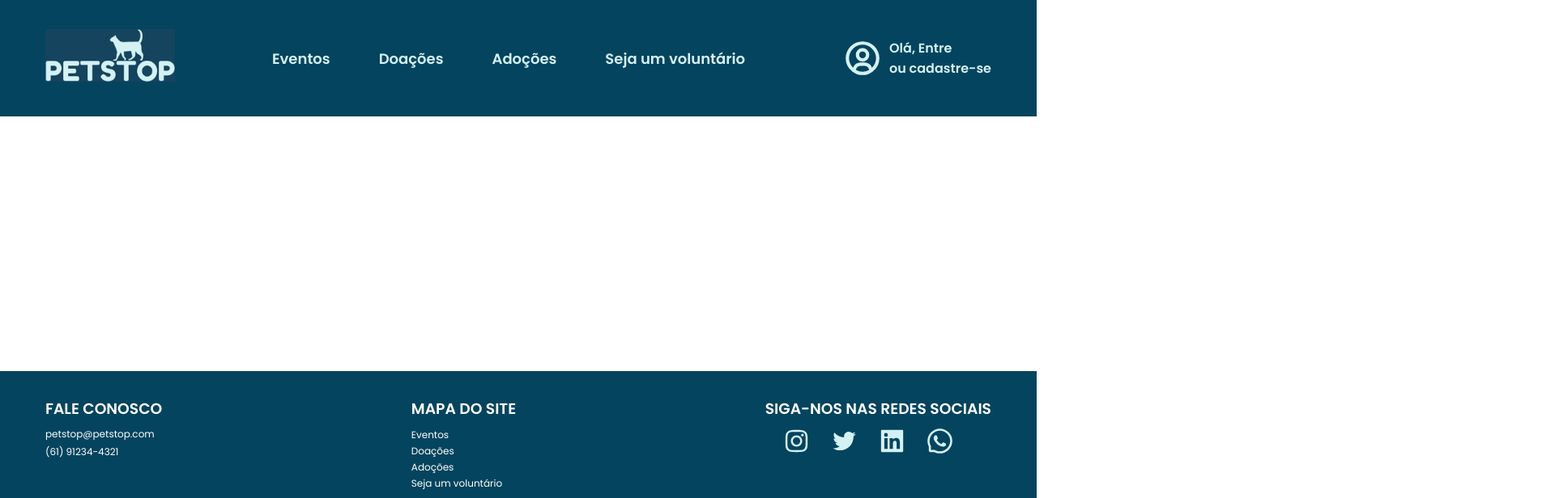
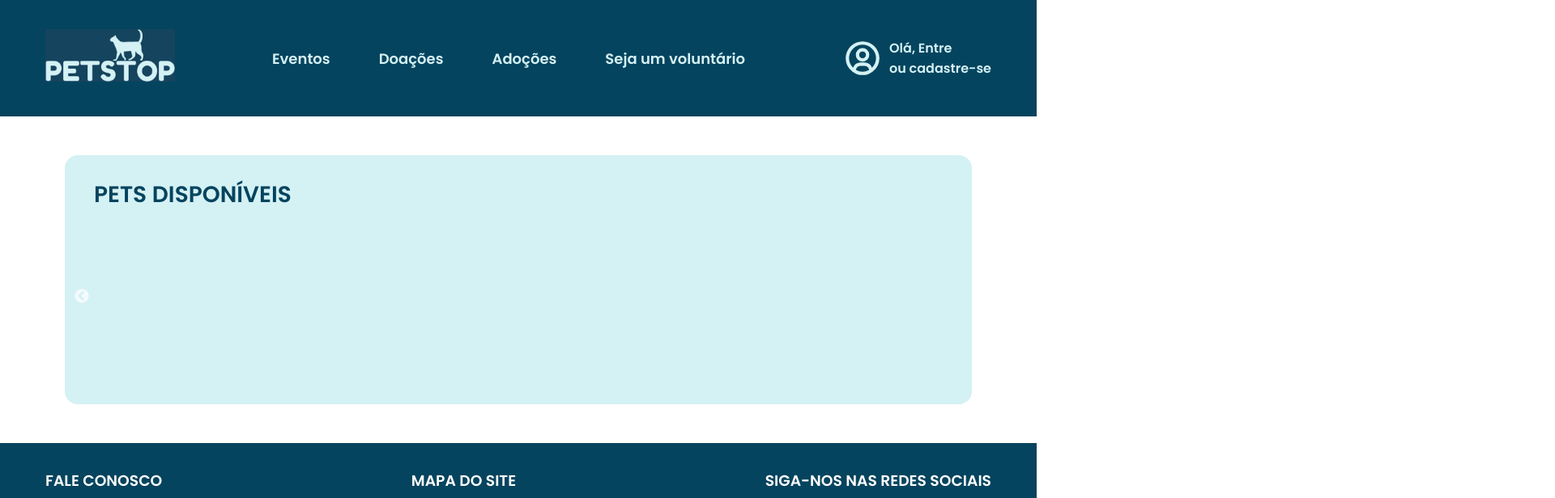
Before and after one commit to UnBArqDsw2021-1/2021.1_G3_PetStop_frontend, a React (Create React App) app: page /adoptions in a window 1280 px wide. Shown: the top 616 px of the page at 81% size, 1920 px wide, since content can reach past the window. Built offline with nearby package versions, Linux system fonts and the light colour scheme.

Commit message:
feat: creating adoptions page

```diff
--- a/package.json
+++ b/package.json
@@ -6,11 +6,16 @@
     "@testing-library/jest-dom": "^5.11.4",
     "@testing-library/react": "^11.1.0",
     "@testing-library/user-event": "^12.1.10",
+    "@types/react-slick": "^0.23.6",
+    "bootstrap": "^5.1.3",
     "react": "^17.0.2",
+    "react-bootstrap": "^2.0.0-rc.0",
     "react-dom": "^17.0.2",
     "react-icons": "^4.2.0",
     "react-router-dom": "^5.3.0",
     "react-scripts": "4.0.3",
+    "react-slick": "^0.28.1",
+    "slick-carousel": "^1.8.1",
     "web-vitals": "^1.0.1"
   },
   "scripts": {
--- a/public/index.html
+++ b/public/index.html
@@ -8,6 +8,17 @@
       href="https://fonts.googleapis.com/css2?family=Poppins:ital,wght@0,100;0,200;0,300;0,400;0,500;0,600;1,100;1,200;1,300;1,400;1,500;1,600&display=swap"
       rel="stylesheet"
     />
+    <link
+      rel="stylesheet"
+      type="text/css"
+      charset="UTF-8"
+      href="https://cdnjs.cloudflare.com/ajax/libs/slick-carousel/1.6.0/slick.min.css"
+    />
+    <link
+      rel="stylesheet"
+      type="text/css"
+      href="https://cdnjs.cloudflare.com/ajax/libs/slick-carousel/1.6.0/slick-theme.min.css"
+    />
     <title>PetStop</title>
   </head>
   <body>
--- a/src/App.tsx
+++ b/src/App.tsx
@@ -9,6 +9,8 @@ import { AuthProvider } from "./hooks/useAuth";
 
 // Styles Imports
 import "./styles/global.css";
+import "slick-carousel/slick/slick.css";
+import "slick-carousel/slick/slick-theme.css";
 
 function App() {
   return (
--- a/src/components/Header/index.tsx
+++ b/src/components/Header/index.tsx
@@ -20,7 +20,7 @@ export function Header() {
         <nav>
           <a href="#">Eventos</a>
           <a href="#">Doações</a>
-          <a href="#">Adoções</a>
+          <a href="/adoptions">Adoções</a>
           <a href="#">Seja um voluntário</a>
         </nav>
         <div className="login-container">
--- /dev/null
+++ b/src/pages/Adoptions/index.tsx
@@ -0,0 +1,111 @@
+import React from "react";
+
+import Slider from "react-slick";
+
+import "./styles.css";
+
+// interface Pet {
+//   id: number;
+//   picture: string;
+//   size: "P" | "M" | "G";
+//   gender: "M" | "F";
+//   description: string;
+//   phone: string;
+// }
+
+export function Adoptions() {
+  //   const [pets] = useState<Pet[]>([
+  //     {
+  //       id: 1,
+  //       picture:
+  //         "https://cdn.vox-cdn.com/thumbor/AxNHTlzoZsjZiGwESCxP15ut7Zg=/0x0:832x325/920x0/filters:focal(0x0:832x325):format(webp):no_upscale()/cdn.vox-cdn.com/uploads/chorus_asset/file/10479969/Spots.png",
+  //       gender: "M",
+  //       size: "G",
+  //       description: "Um cachorro do caralho",
+  //       phone: "(61) 9 8362-0836",
+  //     },
+  //     {
+  //       id: 2,
+  //       picture:
+  //         "https://cdn.vox-cdn.com/thumbor/AxNHTlzoZsjZiGwESCxP15ut7Zg=/0x0:832x325/920x0/filters:focal(0x0:832x325):format(webp):no_upscale()/cdn.vox-cdn.com/uploads/chorus_asset/file/10479969/Spots.png",
+  //       gender: "F",
+  //       size: "G",
+  //       description: "Uma cadela do caralho",
+  //       phone: "(61) 9 8362-0836",
+  //     },
+  //     {
+  //       id: 3,
+  //       picture:
+  //         "https://cdn.vox-cdn.com/thumbor/AxNHTlzoZsjZiGwESCxP15ut7Zg=/0x0:832x325/920x0/filters:focal(0x0:832x325):format(webp):no_upscale()/cdn.vox-cdn.com/uploads/chorus_asset/file/10479969/Spots.png",
+  //       gender: "M",
+  //       size: "G",
+  //       description: "Um cachorro do caralho",
+  //       phone: "(61) 9 8362-0836",
+  //     },
+  //     {
+  //       id: 4,
+  //       picture:
+  //         "https://cdn.vox-cdn.com/thumbor/AxNHTlzoZsjZiGwESCxP15ut7Zg=/0x0:832x325/920x0/filters:focal(0x0:832x325):format(webp):no_upscale()/cdn.vox-cdn.com/uploads/chorus_asset/file/10479969/Spots.png",
+  //       gender: "F",
+  //       size: "G",
+  //       description: "Um cadela do caralho",
+  //       phone: "(61) 9 8362-0836",
+  //     },
+  //     {
+  //       id: 5,
+  //       picture:
+  //         "https://cdn.vox-cdn.com/thumbor/AxNHTlzoZsjZiGwESCxP15ut7Zg=/0x0:832x325/920x0/filters:focal(0x0:832x325):format(webp):no_upscale()/cdn.vox-cdn.com/uploads/chorus_asset/file/10479969/Spots.png",
+  //       gender: "M",
+  //       size: "G",
+  //       description: "Um cachorro do caralho",
+  //       phone: "(61) 9 8362-0836",
+  //     },
+  //   ]);
+
+  const sliderSettings = {
+    infinite: true,
+    speed: 300,
+    slidesToShow: 2,
+    slidesToScroll: 1,
+    dots: false,
+    arrows: true,
+    // responsive: [
+    //   {
+    //     breakpoint: 1280,
+    //     settings: {
+    //       slidesToShow: 3,
+    //     },
+    //   },
+    //   {
+    //     breakpoint: 992,
+    //     settings: {
+    //       arrows: false,
+    //       infinite: false,
+    //       slidesToShow: 2,
+    //     },
+    //   },
+    //   {
+    //     breakpoint: 768,
+    //     settings: {
+    //       arrows: false,
+    //       infinite: false,
+    //       slidesToShow: 1,
+    //     },
+    //   },
+    // ],
+  };
+
+  return (
+    <div className="adoptions-container">
+      <div className="carousel-container">
+        <h1>PETS DISPONÍVEIS</h1>
+        <Slider {...sliderSettings} className="col-12">
+          <h1>ahahahhahaha</h1>
+          <h1>ahahahhahaha</h1>
+          <h1>ahahahhahaha</h1>
+          <h1>ahahahhahaha</h1>
+        </Slider>
+      </div>
+    </div>
+  );
+}
--- /dev/null
+++ b/src/pages/Adoptions/styles.css
@@ -0,0 +1,30 @@
+.adoptions-container {
+  display: flex;
+  flex-direction: column;
+  align-items: center;
+  justify-content: center;
+
+  flex: 1;
+  width: 100%;
+
+  padding: 3rem 0;
+}
+
+.adoptions-container .carousel-container {
+  width: 90%;
+  max-width: 1120px;
+  padding: 1.75rem 2.25rem;
+  background-color: var(--blue-light);
+  border-radius: 1rem;
+
+  display: flex;
+  flex-direction: column;
+  align-items: flex-start;
+  justify-content: center;
+}
+
+.adoptions-container .carousel-container h1 {
+  font-size: 1.75rem;
+  font-weight: bold;
+  color: var(--blue-dark);
+}
--- a/src/routes.tsx
+++ b/src/routes.tsx
@@ -3,6 +3,7 @@ import { BrowserRouter, Switch, Route } from "react-router-dom";
 
 // Pages Imports
 import { Home } from "./pages/Home";
+import { Adoptions } from "./pages/Adoptions";
 
 // Utils Imports
 // import { useAuth } from "./hooks/useAuth";
@@ -14,6 +15,7 @@ export function Router() {
     <BrowserRouter>
       <Switch>
         <Route path="/" exact component={Home} />
+        <Route path="/adoptions" exact component={Adoptions} />
       </Switch>
     </BrowserRouter>
   );
```
Also changed, not shown: 1 other file (tests, documents, lock files or other folders).
